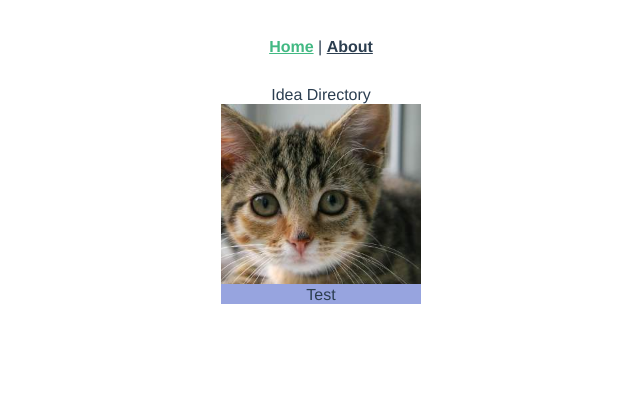
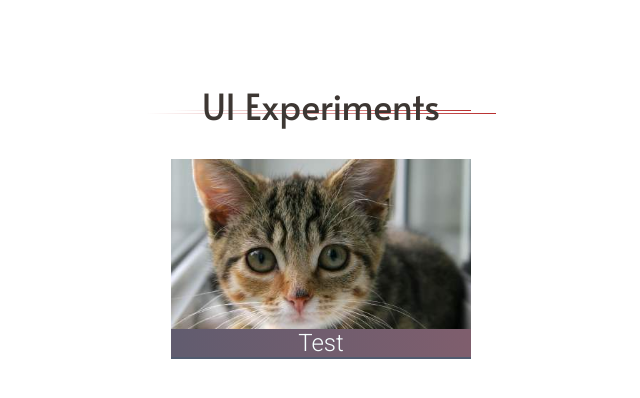
Before and after one commit to rmnill202/web-brainstorming, a Vue app: page / in a window 1280 px wide. Shown: the top 398 px of the page, without its empty margins (319-959 px from the left). Built offline with nearby package versions, Linux system fonts and the light colour scheme.

Commit message:
Basic card colors

```diff
--- a/public/index.html
+++ b/public/index.html
@@ -5,6 +5,8 @@
     <meta http-equiv="X-UA-Compatible" content="IE=edge">
     <meta name="viewport" content="width=device-width,initial-scale=1.0">
     <link rel="icon" href="<%= BASE_URL %>favicon.ico">
+    <link rel="stylesheet" href="https://fonts.googleapis.com/css?family=Roboto:100,300,400,500,700,900">
+    <link rel="stylesheet" href="https://fonts.googleapis.com/css2?family=Alata&display=swap">
     <title><%= htmlWebpackPlugin.options.title %></title>
   </head>
   <body>
--- a/src/App.vue
+++ b/src/App.vue
@@ -1,32 +1,19 @@
 <template>
   <div id="app">
-    <div id="nav">
-      <router-link to="/">Home</router-link> |
-      <router-link to="/about">About</router-link>
-    </div>
     <router-view/>
   </div>
 </template>
 
 <style>
 #app {
-  font-family: Avenir, Helvetica, Arial, sans-serif;
+  font-family: Roboto, Helvetica, Arial, sans-serif;
   -webkit-font-smoothing: antialiased;
   -moz-osx-font-smoothing: grayscale;
   text-align: center;
-  color: #2c3e50;
+  /* color: #2c3e50; */
 }
 
-#nav {
-  padding: 30px;
-}
-
-#nav a {
-  font-weight: bold;
-  color: #2c3e50;
-}
-
-#nav a.router-link-exact-active {
-  color: #42b983;
+body {
+  /* background-color: rgb(218, 219, 245); */
 }
 </style>
--- a/src/components/Card.vue
+++ b/src/components/Card.vue
@@ -7,8 +7,8 @@
 
       <!-- Title / Desc -->
       <div class="info">
-        <div>{{title}}</div>
-        <div>{{desc}}</div>
+        <div class="card-title">{{title}}</div>
+        <div class="card-desc">{{desc}}</div>
       </div>
 
     </div>
@@ -25,10 +25,10 @@ export default {
 .card {
   position: relative;
   height: 200px;
-  width: 200px;
-  background-color: gray;
+  width: 300px;
   overflow: hidden;
   cursor: pointer;
+  transition: transform 0.15s;
 }
 
 .card img {
@@ -37,21 +37,42 @@ export default {
   object-fit: cover;
 }
 
+.card-title {
+  text-align: center;
+  font-size: 24px;
+  font-weight: 300;
+  margin-bottom: 5px;
+  /* border-bottom: 2px solid #fd6466; */
+  /* background: linear-gradient( 90deg, #515c70 -50%, #fd6466 500%); */
+  background: linear-gradient(90deg, #615c6f, #7f5e6d);
+}
+
+.card-desc {
+  padding: 0px 5px 5px 5px;
+}
+
 .info {
+  text-align: left;
   position: absolute;
   box-sizing: border-box;
-  background-color: rgb(151, 164, 223);
-  padding: 2px;
+  background-color: #515c70;
+  color: #f6feff;
+  /* padding: 2px 5px; */
   bottom: 0;
   width: 100%;
   cursor: pointer;
+  font-weight: 300;
 
-  transition: transform 0.5s;
-  transform: translateY(calc(100% - 20px));
+  transition: transform 0.3s;
+  transform: translateY(calc(100% - 30px));
 }
 
 .card:hover .info {
   transform: translateY(0%);
 }
 
+.card:active {
+  transform: scale(0.95);
+}
+
 </style>
--- a/src/views/Home.vue
+++ b/src/views/Home.vue
@@ -1,9 +1,14 @@
 <template>
   <div>
-    <div>Idea Directory</div>
+    <div class="title">UI Experiments</div>
+    <div class="title-lines">
+      <div class="title-line-alt" style="margin-top: -20px; max-width: 300px;"/>
+      <div class="title-line-alt" style="margin-top: 2px; max-width: 350px"/>
+    </div>
 
     <div class="card-container">
       <card v-for="item in list" v-bind:key="item.id"
+            class="card"
             :title="item.title" :img="item.img" :desc="item.description"
             :link="`/experiments/${item.id}`"/>
     </div>
@@ -26,8 +31,36 @@ export default {
 }
 </script>
 
-<style>
+<style scoped>
 .card-container {
+  display: flex;
+  flex-wrap: wrap;
+  justify-content: center;
+  margin: auto;
+}
+.card {
+  margin: 15px 10px;
+}
+.title {
+  font-size: 36px;
+  font-weight: 300;
+  margin-top: 80px;
+  z-index: 2;
+  font-family: Alata, Helvetica, Arial, sans-serif;
+  color: rgb(61, 55, 51);
+}
 
+.title-lines {
+  margin-bottom: 30px;
+}
+.title-line {
+  border-bottom: 1px solid #a39eb698;
+  margin: auto;
+}
+
+.title-line-alt {
+  background: linear-gradient(90deg, #fff, rgb(184, 46, 46));
+  height: 1px;
+  margin: auto;
 }
 </style>
```
